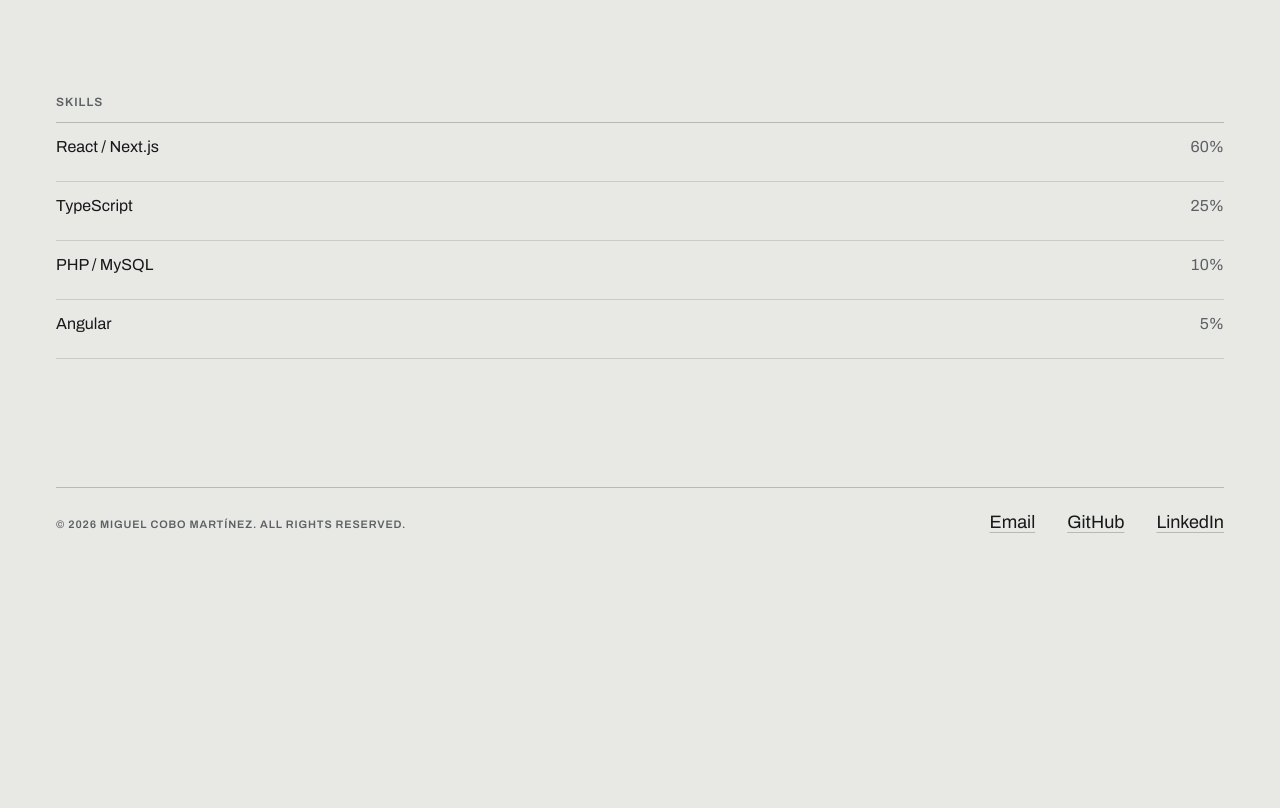
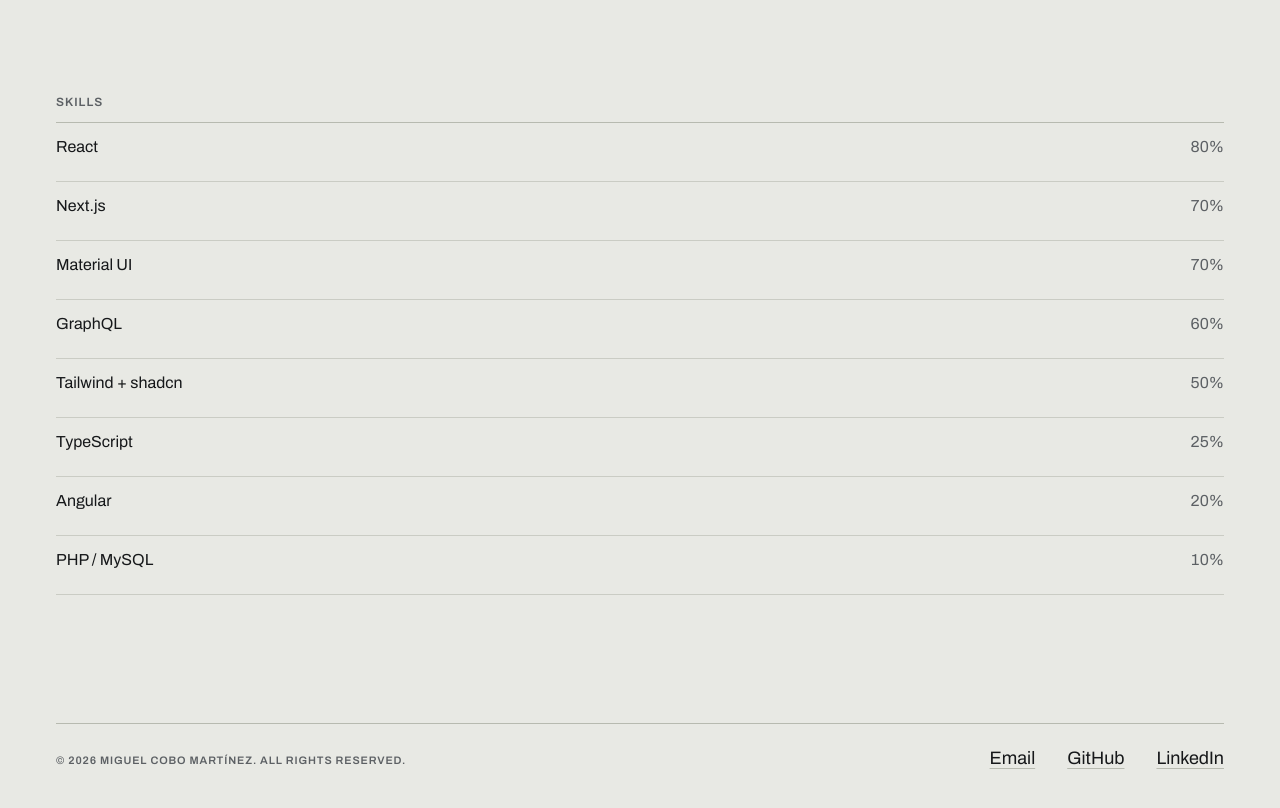
Before and after one commit to sonegs/portfolio, a Next.js app: page /en in a window 1280 px wide. Shown: the part 3260-4068 px from the top of the page. Before the commit the page ends 3908 px from the top, so only its background shows below. Built offline with nearby package versions, Linux system fonts and the light colour scheme; no server answers.

Commit message:
feat(skills): read each percentage on its own, not as a share of a whole
The panel listed four materials that had to add up to 100, which forced every
skill to be priced against the others. Each row now stands alone, so the list
can name the ones that were missing and run from the longest bar down.

```diff
--- a/src/content.ts
+++ b/src/content.ts
@@ -35,9 +35,15 @@
   { key: "SMR", school: "IES Virgen del Carmen", from: "2008", to: "2010" },
 ];
 
+// A percentage is how far along that one skill is on its own, not a share of a whole:
+// they are read one row at a time and do not add up to anything.
 export const skills = [
-  { name: "React / Next.js", percentage: 60 },
+  { name: "React", percentage: 80 },
+  { name: "Next.js", percentage: 70 },
+  { name: "Material UI", percentage: 70 },
+  { name: "GraphQL", percentage: 60 },
+  { name: "Tailwind + shadcn", percentage: 50 },
   { name: "TypeScript", percentage: 25 },
+  { name: "Angular", percentage: 20 },
   { name: "PHP / MySQL", percentage: 10 },
-  { name: "Angular", percentage: 5 },
 ];
```
Also changed, not shown: 1 other file (tests, documents, lock files or other folders).
